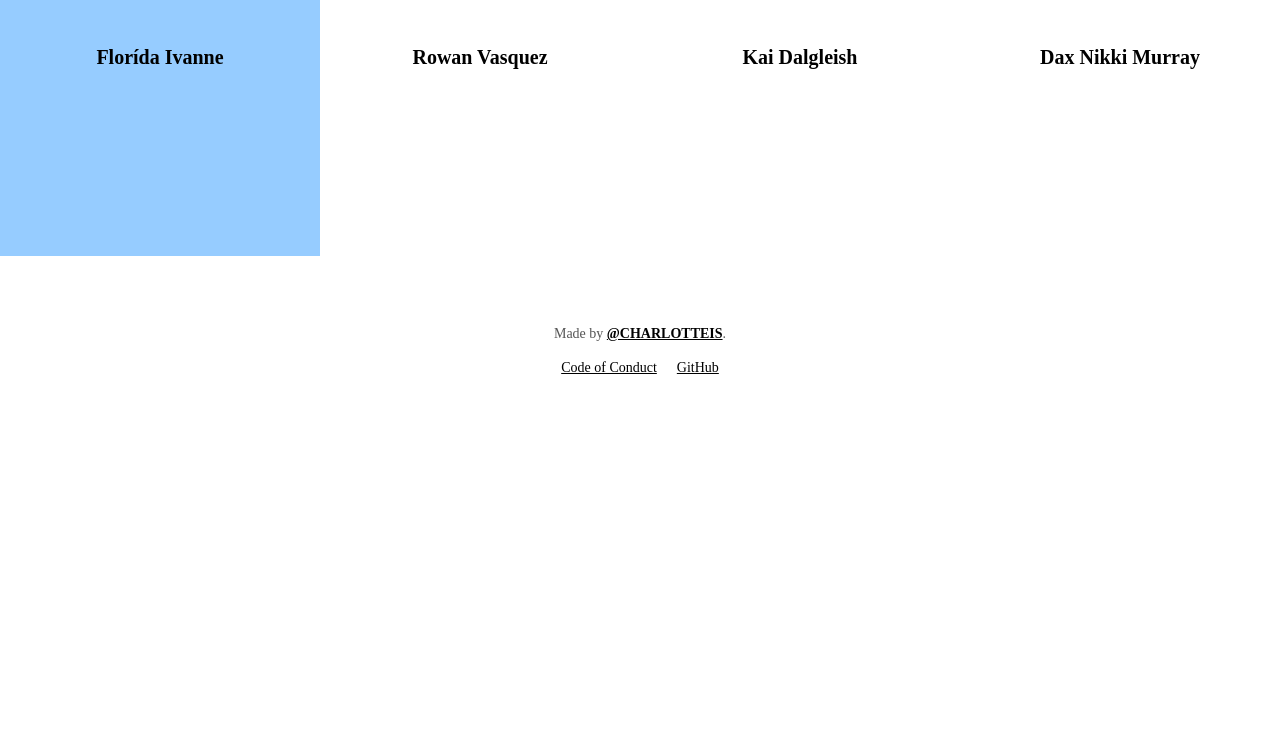
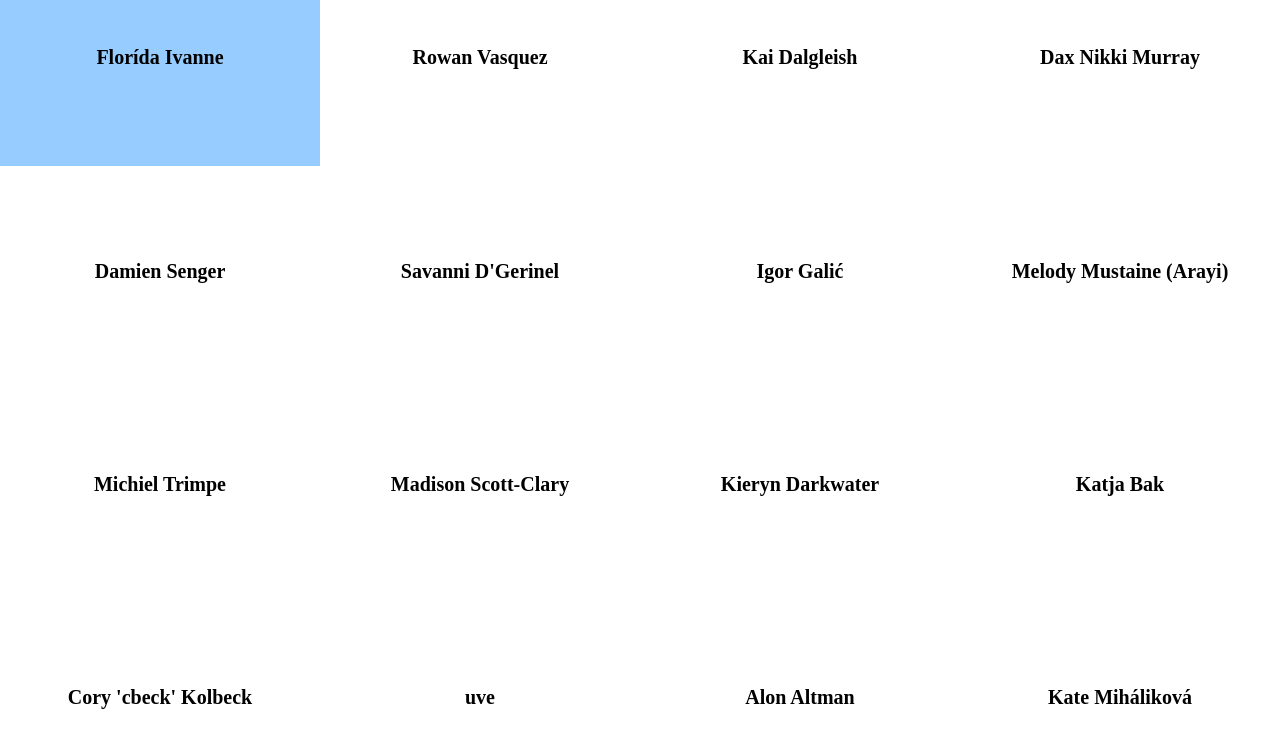
Before and after one commit to zaccolley/enbytech.github.io, a Jekyll site: the page built from index.html, in a window 1280 px wide and 900 px high, scrolled down 2304 px. Shown: the top 748 px of the window. Built offline with Jekyll 4.4.1, drawn with Linux system fonts in a browser that asks for light colours; nearby versions of some CDN libraries; before the commit the page ends 2712 px from its top, so only the background shows below that; some of the changed text lies outside the part shown.

Commit message:
Updated data

```diff
--- a/_data/people.yml
+++ b/_data/people.yml
@@ -1,5 +1,9 @@
 - name: Charlotte Spencer
   link: https://twitter.com/charlotteis
+  location: London, UK
+  topics:
+    - Open Source
+    - Community
 
 - name: Chad Gowler
   link: https://twitter.com/kitation
@@ -9,6 +13,14 @@
 
 - name: Danielle Tomlinson
   link: https://twitter.com/dantoml
+  location: Berlin, DE
+  topics:
+    - Open Source
+    - CocoaPods
+    - CI
+    - Clojure
+    - Ruby
+    - Swift
 
 - name: Grace Au
   link: https://twitter.com/qr_ce
@@ -36,6 +48,10 @@
 
 - name: Leah Velleman
   link: https://twitter.com/leahvelleman
+  location: Boston, MA
+  topics:
+    - Documentation
+    - Content Strategy
 
 - name: Charlie Allen
   link: https://twitter.com/spangle_cat
@@ -76,8 +92,8 @@
 - name: Creatrix Tiara
   link: https://twitter.com/creatrixtiara
 
-- name: Ivana McConnel
-  link: https://twitter.com/IvanaMcConnel
+- name: Ivana McConnell
+  link: https://twitter.com/IvanaMcConnell
 
 - name: Galacia Barton
   link: https://twitter.com/GalaciaBarton
@@ -117,3 +133,60 @@
 
 - name: Dax Nikki Murray
   link: https://twitter.com/NikkiLizMurray
+
+- name: Damien Senger
+  link: https://twitter.com/iamhiwelo
+  location: Amsterdam, Netherlands
+  topics:
+    - Inclusive web
+    - Accessibility
+    - Web Performance
+    - Typography
+
+- name: Savanni D'Gerinel
+  link: https://twitter.com/savannidgerine
+  location: Massachusetts, United States
+  topics:
+    - Gender
+    - Haskell
+    - Linux UX
+    - Personal Data Tracking
+
+- name: Igor Galić
+  link: https://twitter.com/hirojin
+  topics:
+    - Dev/Ops
+    - Open Source
+
+- name: Melody Mustaine (Arayi)
+  link: https://twitter.com/arayi
+
+- name: Michiel Trimpe
+  link: https://twitter.com/mtrimpe
+
+- name: Madison Scott-Clary
+  link: http://drab-makyo.com
+
+- name: Kieryn Darkwater
+  link: https://twitter.com/mxdarkwater
+
+- name: Katja Bak
+  link: https://medium.com/@katja_ghost
+
+- name: Cory 'cbeck' Kolbeck
+  link: https://twitter.com/cbeckpdx
+
+- name: uve
+  link: https://twitter.com/uveavanto
+
+- name: Alon Altman
+  link: https://twitter.com/epsalon
+
+- name: Kate Miháliková
+  link: https://twitter.com/KateMihalikova
+  location: Prague
+  topics:
+    - Intro to HTML/CSS
+    - JavaScript
+    - Angular
+    - Ionic
```
